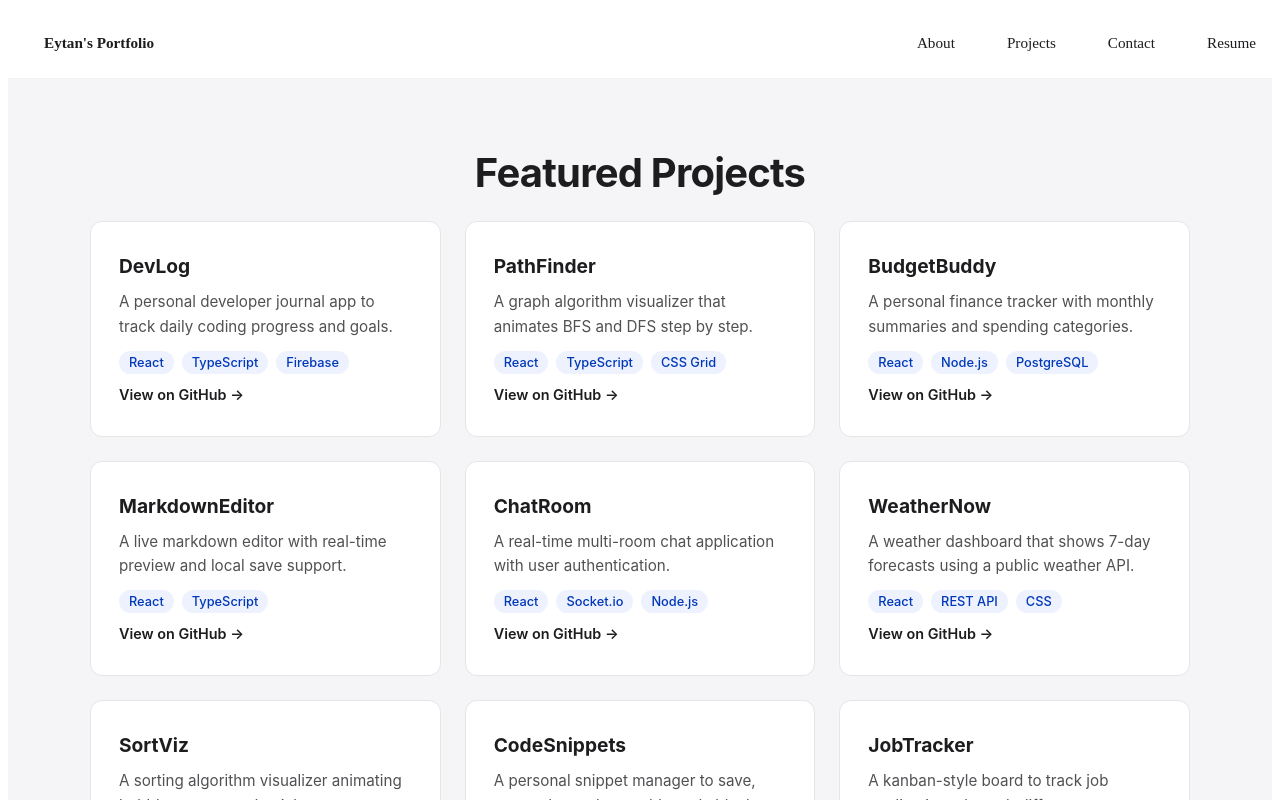
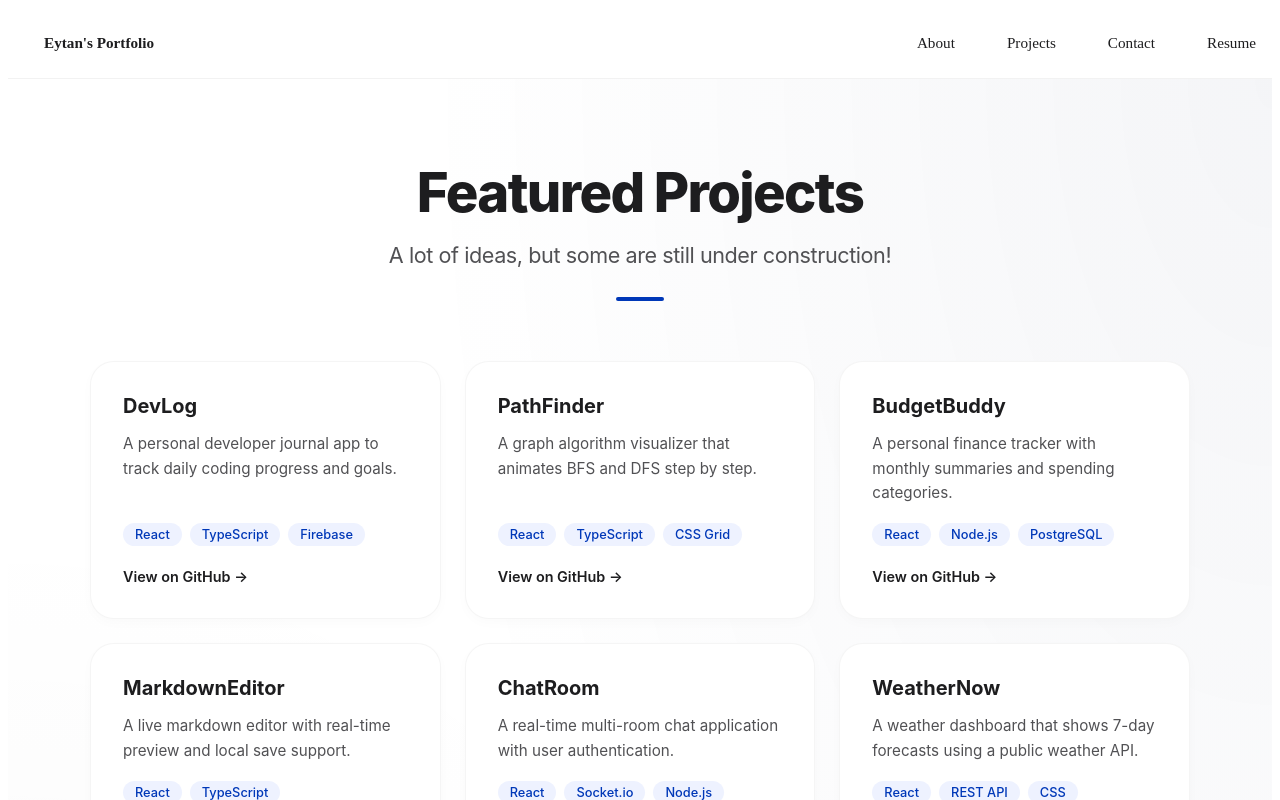
Before and after one commit to Eytan425/AI-Engineering-Path, a React (Vite) app in the folder Portfolio/apps/web/: page /projects in a window 1280 px wide. Shown: the top 800 px of the page. Built offline with nearby package versions, Linux system fonts and the light colour scheme.

Commit message:
Fixed projects page styling

```diff
--- a/Portfolio/apps/web/src/pages/ProjectPage.css
+++ b/Portfolio/apps/web/src/pages/ProjectPage.css
@@ -1,46 +1,79 @@
 .featured-projects {
     font-family: -apple-system, BlinkMacSystemFont, "Segoe UI", Roboto, Helvetica, Arial, sans-serif;
-    padding: 80px 40px;
+    min-height: 100vh;
+    padding: clamp(5rem, 10vh, 8rem) 24px;
+    background-color: #ffffff;
+    background-image:
+        radial-gradient(at 100% 0%, hsla(225, 39%, 30%, 0.05) 0, transparent 48%),
+        radial-gradient(at 0% 72%, hsla(253, 16%, 7%, 0.04) 0, transparent 52%);
+    -webkit-font-smoothing: antialiased;
+}
+
+.projects-page-shell {
+    width: min(1100px, 100%);
+    margin: 0 auto;
+}
+
+.projects-page-intro {
     text-align: center;
-    background-color: #f5f5f7;
-    min-height: 100vh;
+    margin-bottom: 60px;
+}
+
+.featured-projects h1 {
+    margin: 0;
+    font-size: clamp(2.4rem, 6vw, 3.4rem);
+    font-weight: 800;
+    letter-spacing: -0.03em;
+    color: #1d1d1f;
 }
 
 .featured-projects h2 {
-    font-size: clamp(1.8rem, 4vw, 2.5rem);
-    font-weight: 700;
-    color: #1d1d1f;
-    letter-spacing: -0.02em;
-    margin-bottom: 48px;
+    margin: 14px auto 0;
+    max-width: 650px;
+    font-size: clamp(1rem, 2.4vw, 1.35rem);
+    font-weight: 400;
+    line-height: 1.5;
+    color: #515154;
+}
+
+.featured-projects h2::after {
+    content: "";
+    display: block;
+    width: 48px;
+    height: 4px;
+    margin: 26px auto 0;
+    border-radius: 999px;
+    background-color: #0038b8;
 }
 
 .projects-grid {
     display: grid;
-    grid-template-columns: repeat(3, 1fr);
+    grid-template-columns: repeat(auto-fill, minmax(320px, 1fr));
     gap: 24px;
-    max-width: 1100px;
-    margin: 0 auto;
+    margin-top: 20px;
 }
 
 .project-card {
     background-color: #ffffff;
-    border-radius: 12px;
-    padding: 32px 28px;
+    border-radius: 24px;
+    padding: 32px;
     text-align: left;
     display: flex;
     flex-direction: column;
-    gap: 12px;
-    border: 1px solid #e5e5e5;
-    transition: transform 0.2s ease, box-shadow 0.2s ease;
+    gap: 14px;
+    border: 1px solid rgba(0, 0, 0, 0.04);
+    box-shadow: 0 4px 12px rgba(0, 0, 0, 0.02);
+    transition: transform 0.3s cubic-bezier(0.2, 0, 0.2, 1),
+                box-shadow 0.3s cubic-bezier(0.2, 0, 0.2, 1);
 }
 
 .project-card:hover {
-    transform: translateY(-4px);
-    box-shadow: 0 12px 32px rgba(0, 0, 0, 0.08);
+    transform: translateY(-6px);
+    box-shadow: 0 12px 28px rgba(0, 0, 0, 0.07);
 }
 
 .project-card h3 {
-    font-size: 1.2rem;
+    font-size: 1.25rem;
     font-weight: 700;
     color: #1d1d1f;
     margin: 0;
@@ -58,6 +91,7 @@
     display: flex;
     flex-wrap: wrap;
     gap: 8px;
+    margin-top: 4px;
 }
 
 .tag {
@@ -65,7 +99,7 @@
     font-weight: 500;
     color: #0038b8;
     background-color: #eef2ff;
-    padding: 4px 10px;
+    padding: 4px 12px;
     border-radius: 20px;
 }
 
@@ -77,24 +111,17 @@
     border-bottom: 1.5px solid transparent;
     transition: border-color 0.2s ease;
     align-self: flex-start;
-    margin-top: auto;
+    margin-top: 8px;
 }
 
 .github-link:hover {
     border-bottom-color: #1d1d1f;
 }
 
-@media (max-width: 900px) {
-    .projects-grid {
-        grid-template-columns: repeat(2, 1fr);
-    }
-}
-
-@media (max-width: 600px) {
+@media (max-width: 680px) {
     .featured-projects {
         padding: 60px 20px;
     }
-
     .projects-grid {
         grid-template-columns: 1fr;
     }
--- a/Portfolio/apps/web/src/pages/ProjectPage.tsx
+++ b/Portfolio/apps/web/src/pages/ProjectPage.tsx
@@ -1,3 +1,6 @@
+import { useEffect } from 'react';
+import "./ProjectPage.css"
+
 const projects = [
     {
         title: "DevLog",
@@ -125,13 +128,24 @@ const projects = [
         tags: ["React", "Firebase", "TypeScript"],
         github: "#"
     }
-]
+];
 
+export default function ProjectPage() {
+    useEffect(() => {
+        if ('scrollRestoration' in window.history) {
+            window.history.scrollRestoration = 'manual';
+        }
+        window.scrollTo(0, 0);
+    }, []);
 
-export default function ProjectPage(){ // AI
     return (
         <section className="featured-projects">
-            <h2>Featured Projects</h2>
+            <div className="projects-page-shell">
+                <header className="projects-page-intro">
+                    <h1>Featured Projects</h1>
+                    <h2>A lot of ideas, but some are still under construction!</h2>
+                </header>
+
                 <div className="projects-grid">
                     {projects.map((project) => (
                         <div key={project.title} className="project-card">
@@ -146,6 +160,7 @@ export default function ProjectPage(){ // AI
                         </div>
                     ))}
                 </div>
+            </div>
         </section>
-    )
+    );
 }
```
Lines whose indentation alone changed are shown as unchanged.
